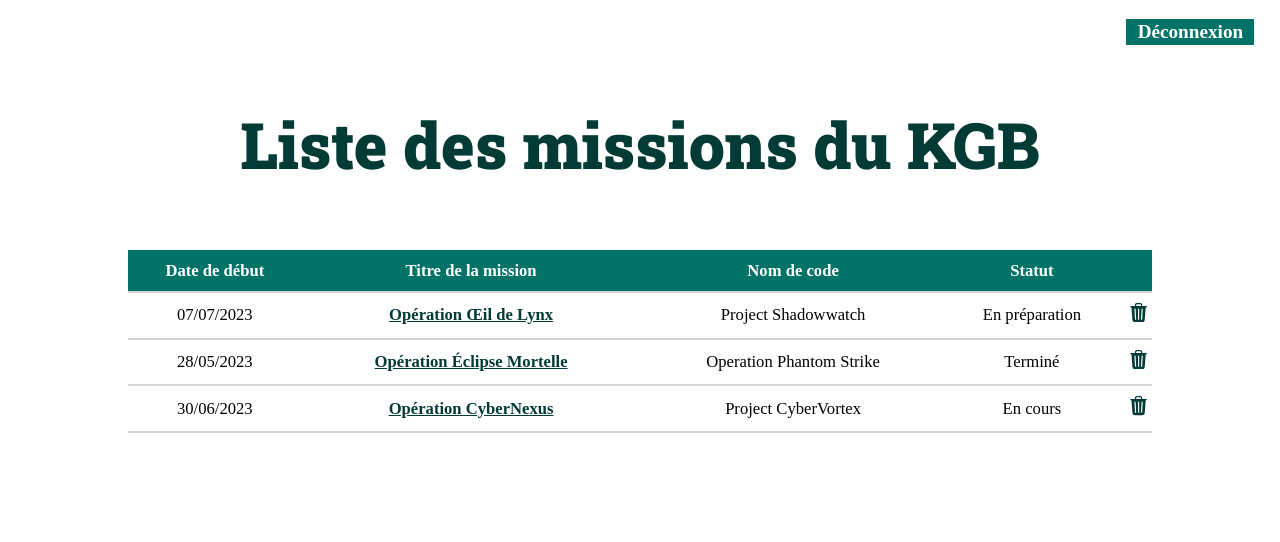
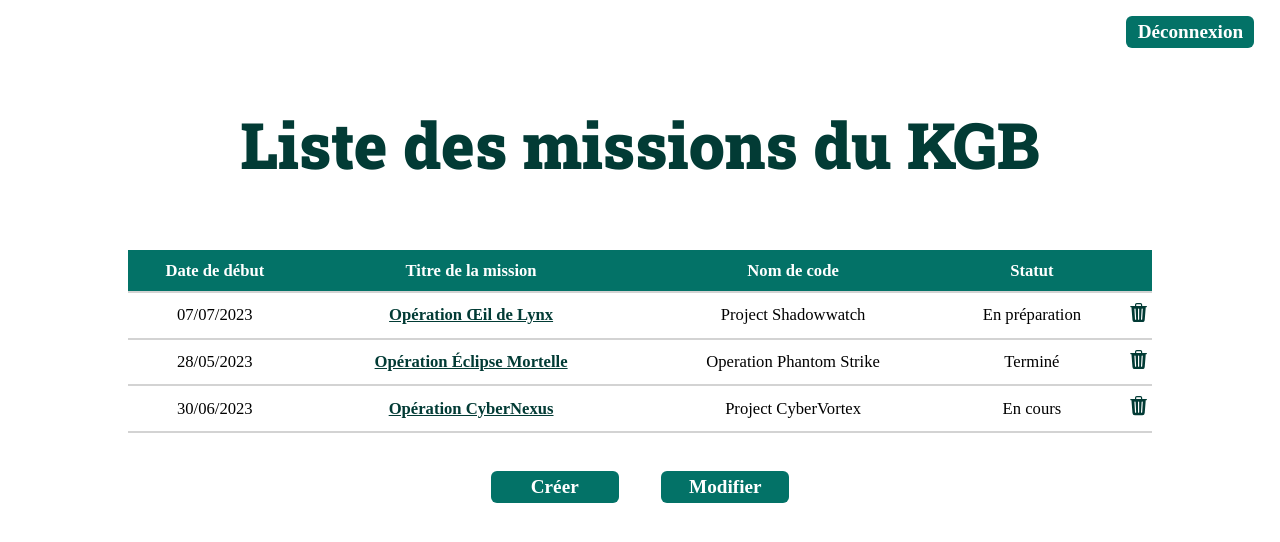
Before and after one commit to Faizh33/KGB-app, a PHP site: page /home.php in a window 1280 px wide. Shown: the top 542 px of the page. Run offline with PHP 8.4, Linux system fonts and the light colour scheme; the visitor is signed in with stand-in values (Sample User, id 1); data comes from the database, SQL or seed files in the repository; some web fonts are replaced.

Commit message:
add 'create' and 'edit' buttons for admin

```diff
--- a/app/views/home.php
+++ b/app/views/home.php
@@ -33,10 +33,10 @@ $missions = $missionObj->getAllMissions($pdo);
 <body>
     <header id="homeHeader">
         <div id="logContainer">
-            <div id="logButton">
+            <div id="logButton" class="button">
                 <?php
                 if (isset($_SESSION['admin'])) {
-                    echo "<a href='../controllers/logoutController.php' id='logLink'>Déconnexion</a>";
+                    echo "<a href='../controllers/logoutController.php' class='link'>Déconnexion</a>";
                 } else {
                     echo "<a href='loginForm.php' id='logLink'>Se connecter</a>";
                 }
@@ -89,5 +89,15 @@ $missions = $missionObj->getAllMissions($pdo);
         <!-- Fermer la connexion -->
         <?php $pdo = null; ?>
     </table>
+        <?php if (isset($_SESSION['admin'])) { ?>
+            <div class="adminButtonContainer">
+                <div id="createButton" class="button adminButton" >
+                    <a href='../views/dashboardCreate.php' id='createLink' class="link">Créer</a>
+                </div>
+                <div id="editButton" class="button adminButton">
+                    <a href='../views/dashboardEdit.php' id='editLink' class="link">Modifier</a>
+                </div>
+            </div>
+        <?php } ?>
 </body>
 </html>
--- a/public/css/home.css
+++ b/public/css/home.css
@@ -27,16 +27,17 @@ body {
     margin-right: 2vw;
 }
 
-#logButton {
+.button {
     display: flex;
     align-items: center;
     justify-content: center;
     width: 10vw;
-    height: 2vw;
+    height: 2.5vw;
     background: rgb(3, 114, 103);
+    border-radius: 6px;
 }
 
-#logLink {
+.link {
     color: white;
     text-decoration: none;
     font-size: 1.5vw;
@@ -108,3 +109,21 @@ a {
     visibility: visible;
     opacity: 1;
 }
+
+.adminButtonContainer {
+    margin-top: 3vw;
+    width: 100%;
+    text-align: center;
+}
+
+.adminButton {
+    display: inline-flex;
+    align-items: center;
+    justify-content: center;
+    text-align: center;
+    position: relative;
+}
+
+#createButton {
+    margin-right: 3vw;
+}
```
